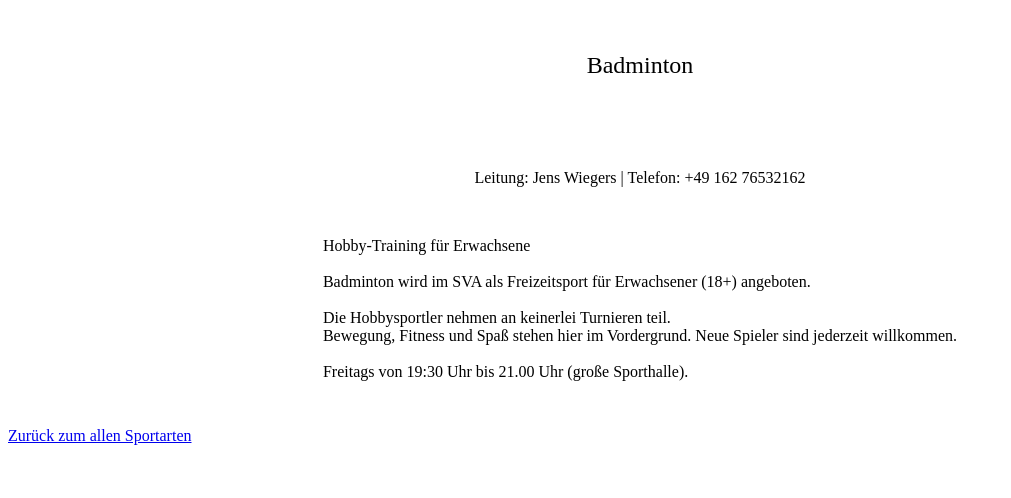
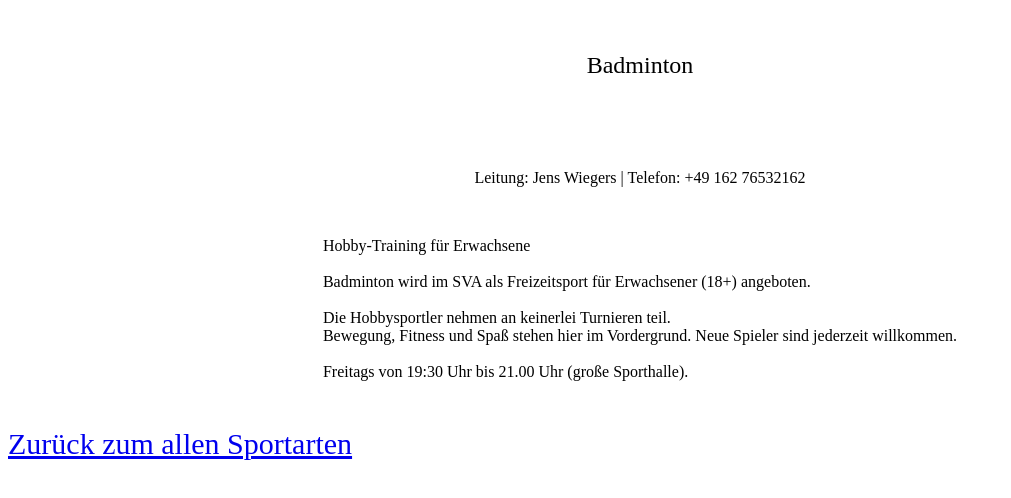
Before and after one commit to chewable-jpg/sva-website, a Next.js app: page /sports/badminton in a window 1280 px wide. Shown: the top 498 px of the page, without its empty margins (0-1011 px from the left). Built offline with nearby package versions, Linux system fonts and the light colour scheme.

Commit message:
another try

```diff
--- a/src/pages/sports/badminton.jsx
+++ b/src/pages/sports/badminton.jsx
@@ -74,9 +74,10 @@ Freitags von 19:30 Uhr bis 21.00 Uhr (große Sporthalle).</Text>
         alignItems="center"
         flexDir="column"
         textAlign={{ base: "center", lg: "center" }}
+        fontSize="30px"
         >
         <ChakraLink>
-          <a fontSize="30px" href="/sport">Zurück zum allen Sportarten</a>
+          <a href="/sport">Zurück zum allen Sportarten</a>
         </ChakraLink>
         </Box>
     </>
```
